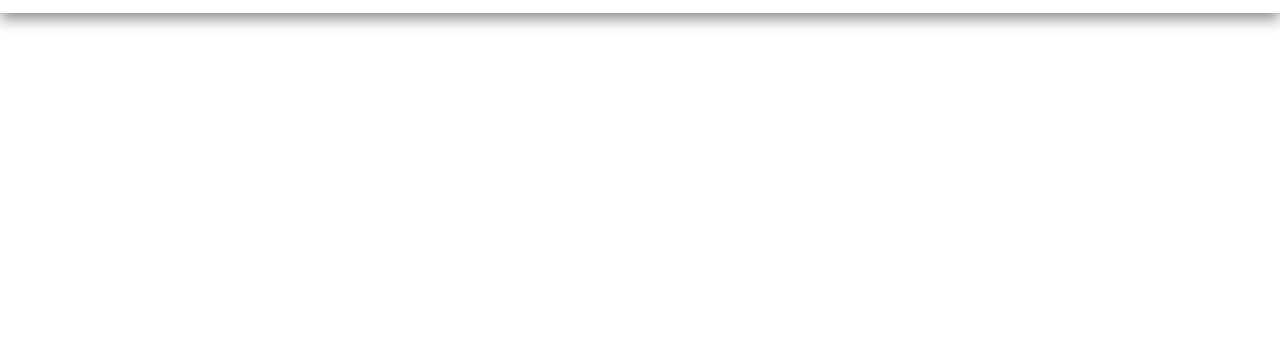
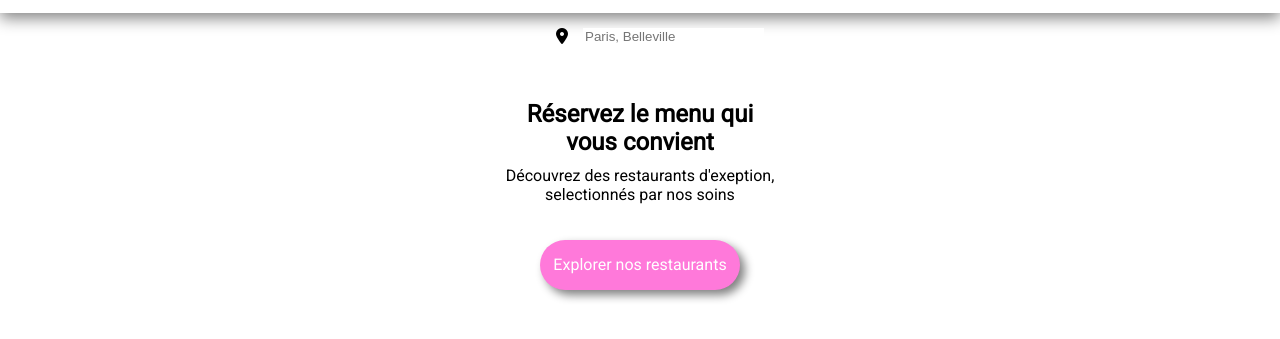
Before and after one commit to Mas-Trystan/MasTrystan_3_20012020, a plain HTML site: page index.html in a window 1280 px wide. Shown: the part 47-386 px from the top of the page. Drawn offline with Linux system fonts and the light colour scheme; a web font is replaced by a local one.

Commit message:
=> HTML/CSS : Fin

```diff
--- a/Style.scss
+++ b/Style.scss
@@ -23,3 +23,67 @@ $Tertiary: #99E2D0;
         height: 28px;
     }
 }
+
+// .......................Nav.................................................
+
+nav {
+    display: flex;
+    flex-direction: column;
+    .Localisation {
+        display: flex;
+        justify-content: center;
+        padding: 15px 0 15px 40px;
+        margin-bottom: 20px;
+        input {
+            border: none;
+            margin-left: 15px;
+        }
+    }
+    .Title_Nav {
+        display: flex;
+        flex-direction: column;
+        justify-content: center;
+        width: 100%;
+        h1 {
+            font-family: "Roboto", sans-serif;
+            display: flex;
+            justify-content: center;
+            text-align-last: center;
+            margin-bottom: 0;
+        }
+        p {
+            font-family: "Roboto", sans-serif;
+            display: flex;
+            font-size: 16px;
+            margin-top: 10px;
+            justify-content: center;
+            text-align-last: center;
+        }
+    }
+    .Container_Btn_Index {
+        display: flex;
+        justify-content: center;
+        align-items: center;
+        padding-top: 20px;
+        .Btn {
+            font-family: "Roboto", sans-serif;
+            background: $Secondary;
+            color: white;
+            font-size: 1em;
+            width: 200px;
+            height: 50px;
+            border: none;
+            cursor: pointer;
+            border-radius: 30px;
+            -webkit-border-radius: 30px;
+            -moz-border-radius: 30px;
+            -ms-border-radius: 30px;
+            -o-border-radius: 30px;
+            box-shadow: 5px 5px 10px grey;
+            &:hover {
+                box-shadow: 8px 8px 15px grey;
+                background-color: #ff80db;
+            }
+        }
+    }
+}
--- a/index.html
+++ b/index.html
@@ -23,6 +23,33 @@
 <!-- .......................................Loader.................................................. -->
 
 
+<!-- .......................................Nav...................................................... -->
+
+        <nav>
+
+            <div class="Localisation">
+
+                <i class="fas fa-map-marker-alt"></i>
+                <input type="text" name="name" id="name" placeholder="Paris, Belleville">
+
+            </div>
+
+            <div class="Title_Nav">
+
+                <h1>Réservez le menu qui <br> vous convient</h1>
+                <p>Découvrez des restaurants d'exeption,<br> selectionnés par nos soins</p>
+
+            </div>
+
+            <div class="Container_Btn_Index Container_Btn">
+
+                <button class="Btn">Explorer nos restaurants</button>
+
+            </div>
+
+        </nav>
+
+
     <script src="https://kit.fontawesome.com/b10238c8ef.js" crossorigin="anonymous"></script>
     </body>
 </html>
```
Also changed, not shown: Style.css, 1 other file.
